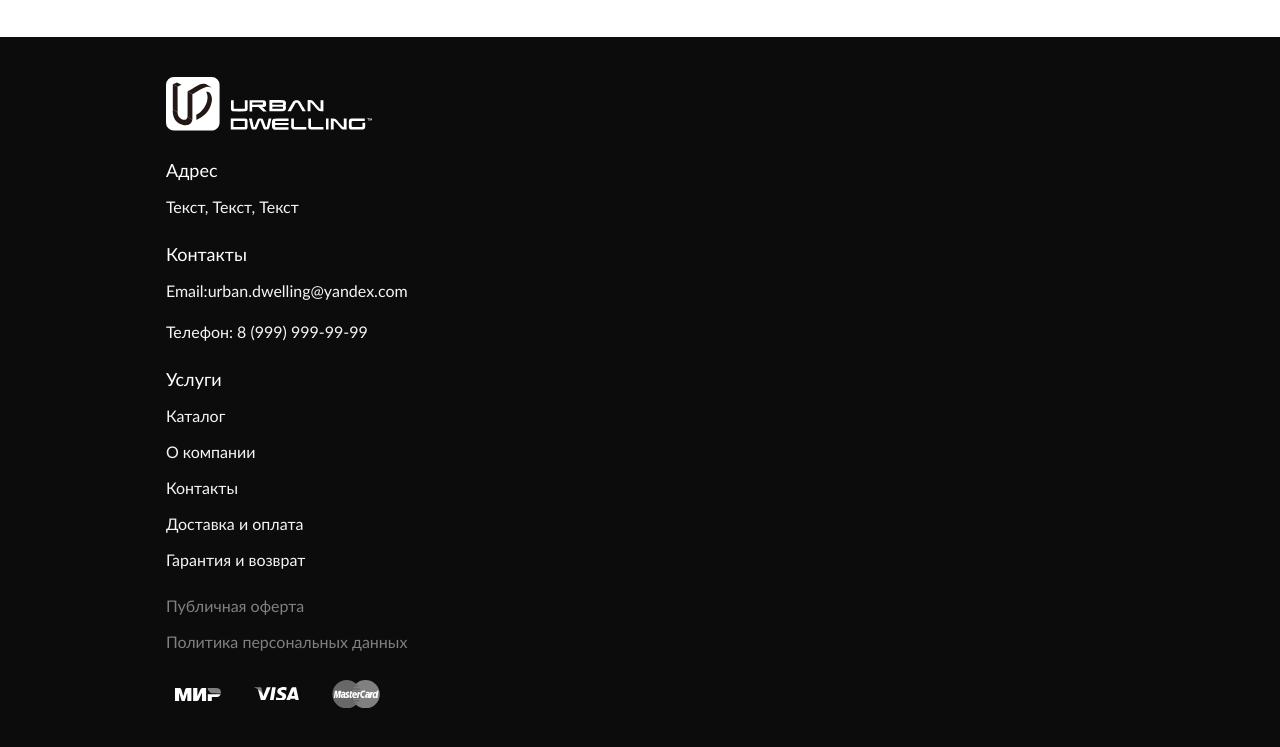
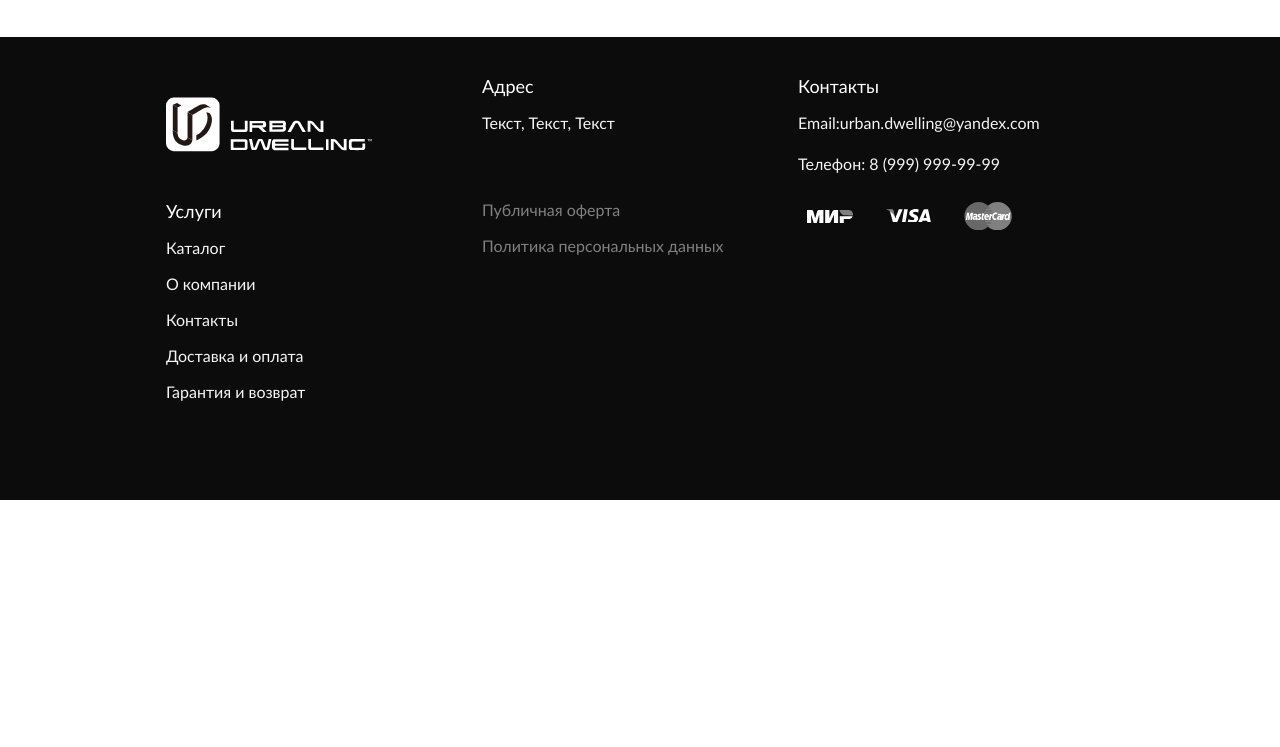
Before and after one commit to sysol8/test-case_VG-L, a website built with Vite: page index.html in a window 1280 px wide. Shown: the part 1969-2716 px from the top of the page. After the commit the page ends 2469 px from the top, so only its background shows below. Built offline with nearby package versions, Linux system fonts and the light colour scheme; files whose address does not match are found by name.

Commit message:
зря вернулся

```diff
--- a/src/styles/style.css
+++ b/src/styles/style.css
@@ -194,3 +194,10 @@
 .mastercard {
   inline-size: 4.8rem;
 }
+
+@media (width >= 768px) {
+  .footer {
+    grid-template-columns: repeat(3, 1fr);
+    grid-template-rows: repeat(4, min-content);
+  }
+}
```
